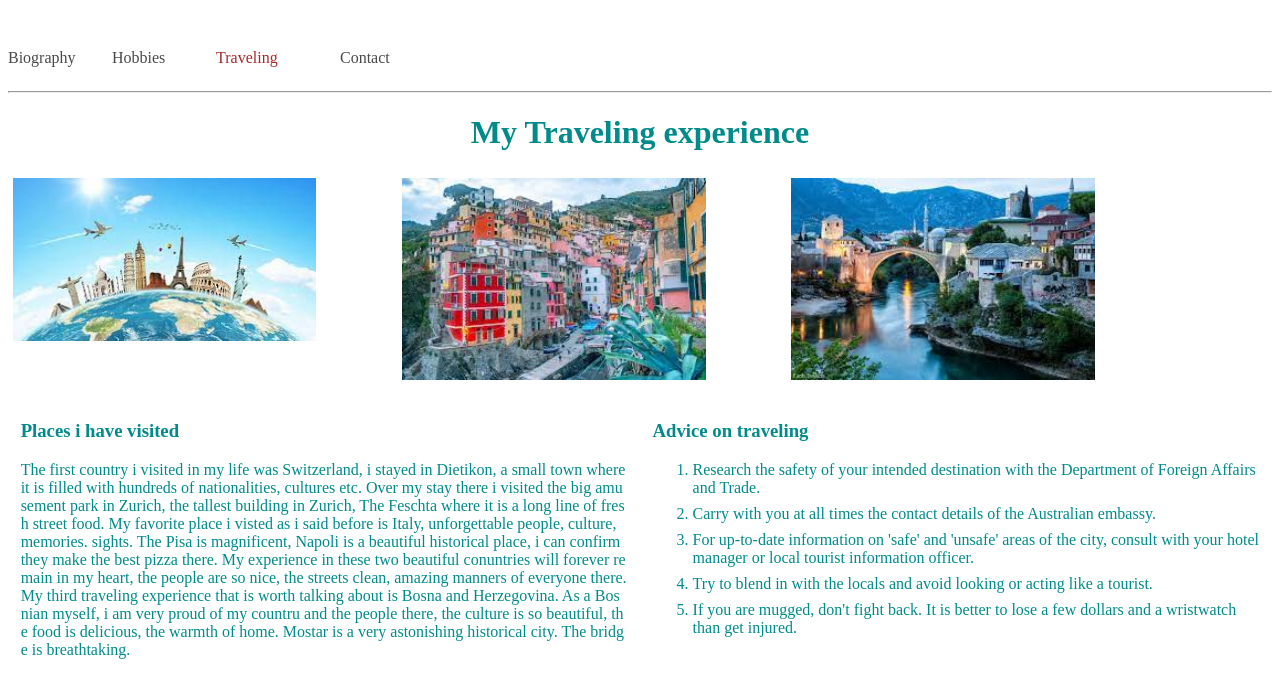
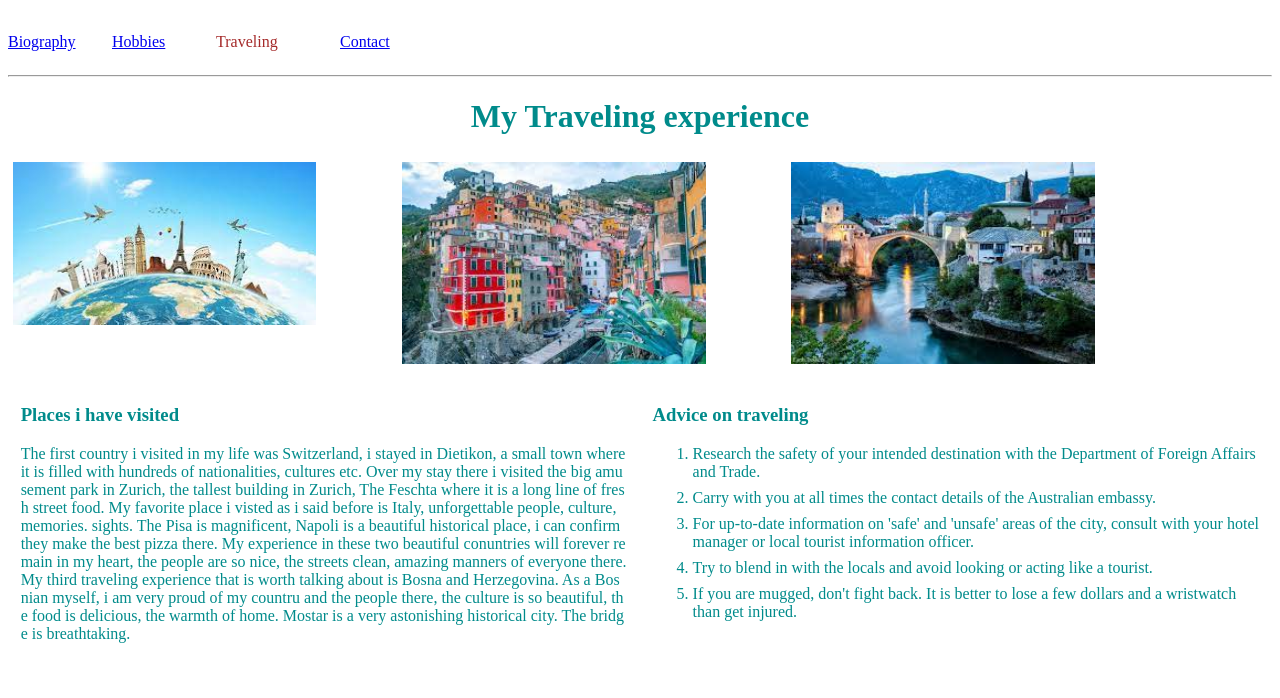
Before and after one commit to sabinahalidovic/sabinahalidovic.github.io, a plain HTML site: page traveling.html in a window 1280 px wide. Drawn offline with Linux system fonts and the light colour scheme.

Commit message:
Add files via upload

```diff
--- a/traveling.html
+++ b/traveling.html
@@ -5,27 +5,22 @@
     </head>
     <body>
         <div class="biography">
-            <p>
-                Biography
-            </p>
+            <a href="C:/Users/Sabina/Desktop/web%20design%20hw/index/index.html" target="_blank">Biography</a>
+          </div>
+        <div class="hobbies">
+            <a href="C:/Users/Sabina/Desktop/web%20design%20hw/hobbies/hobbies.html" target="_blank">Hobbies</a>
         </div>
-        <div class="hobbies">
-            <p>
-                Hobbies
-            </p>
         </div>
         <div class="traveling">
             <p>
                 Traveling
             </p>
         </div>
-        <div class="contact">
-            <p>
-                Contact
-            </p>
-        </div>
-        <hr>
-        </div>
+    <div class="contact">
+       <a href="C:/Users/Sabina/Desktop/web%20design%20hw/contact/contact.html" target="_blank">Contact</a>
+    </div>
+    <hr>
+    </div>
         <div>
             <div class="header">
                 <h1> My Traveling experience</h1>
```
Also changed, not shown: hobbies.html (+3 -9 lines), index.html (+3 -9 lines).
